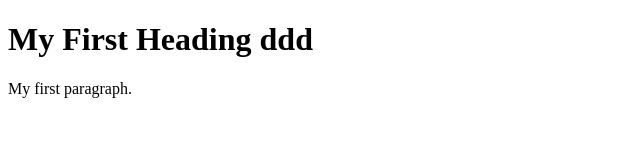
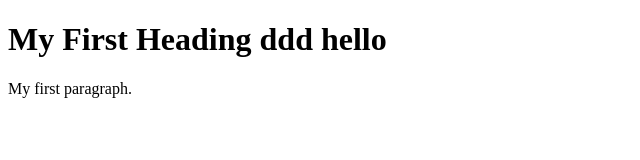
Before and after one commit to Abinaya-120195/myfirst, a plain HTML site: page index.html in a window 1280 px wide. Shown: the whole page, without its empty margins (0-640 px from the left). Drawn offline with Linux system fonts and the light colour scheme.

Commit message:
Update index.html

```diff
--- a/index.html
+++ b/index.html
@@ -2,7 +2,7 @@
 <html>
 <body>
 
-<h1>My First Heading  ddd</h1>
+<h1>My First Heading  ddd hello</h1>
 <p>My first paragraph.</p>
 
 </body>
```
